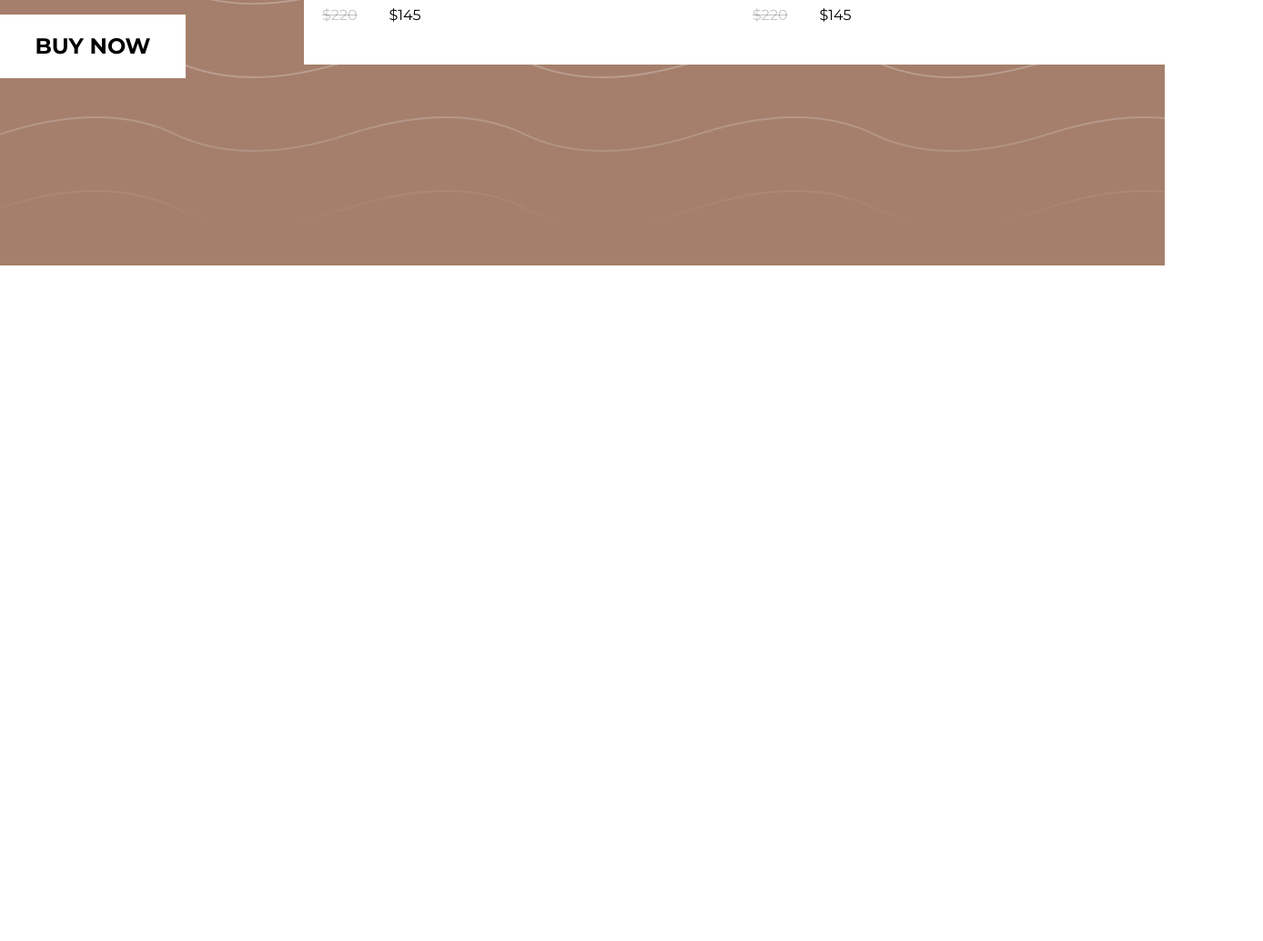
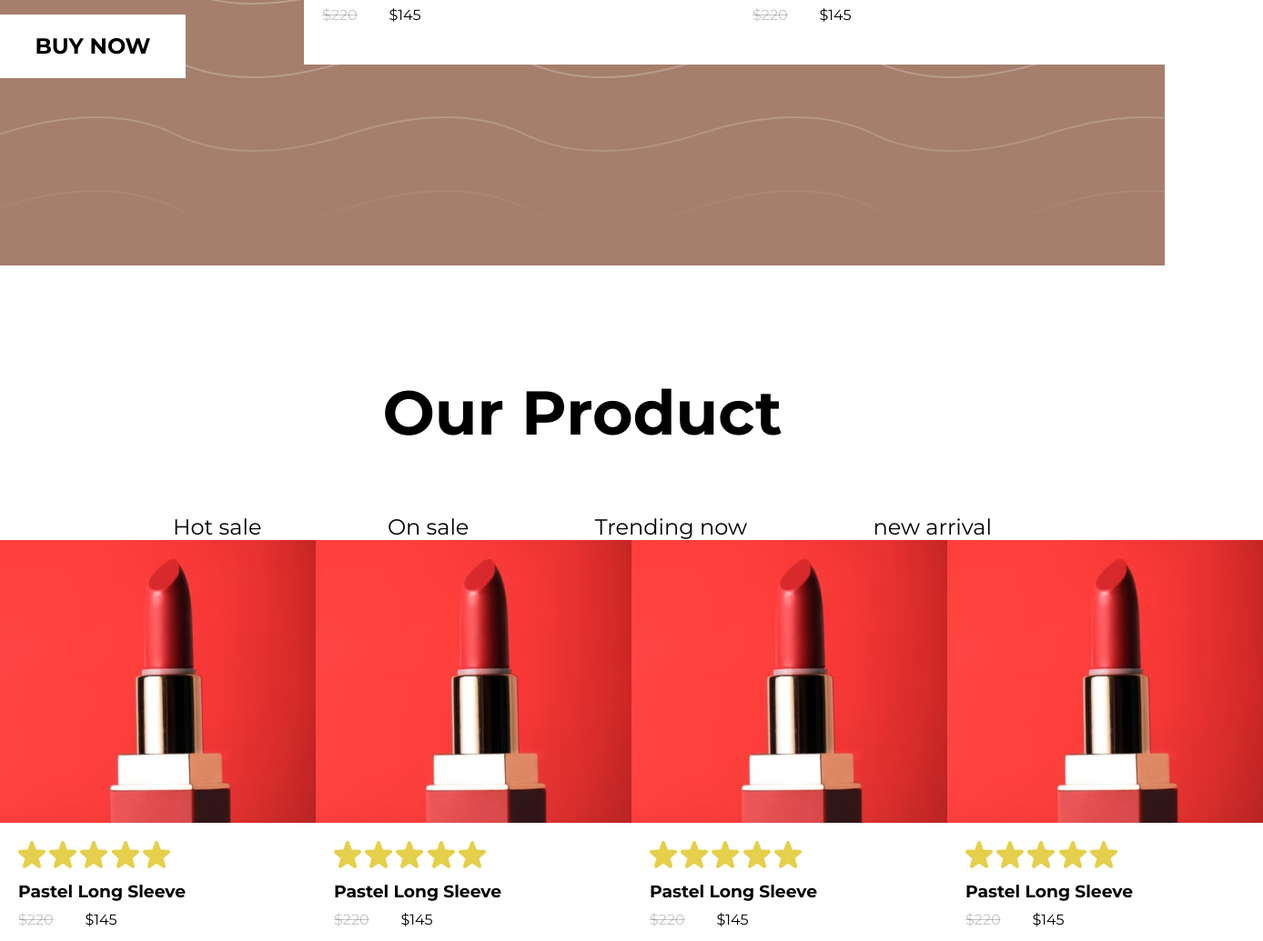
Before and after one commit to BrunoDkroo5/fashion-port, a website: page index.html in a window 1280 px wide. Shown: the part 3736-4771 px from the top of the page at 91% size, 1388 px wide, since content can reach past the window. Before the commit the page ends 4028 px from the top, so only its background shows below. Drawn offline with Linux system fonts and the light colour scheme.

Commit message:
added - new session: aur coloction - news elements, new class, news divs - data 01/12/2023

```diff
--- a/index.html
+++ b/index.html
@@ -115,7 +115,8 @@
                     <img src="image/icons/estrelinha.svg" alt="estrela">
                     <h3>Pastel Long Sleeve</h3>
                     <span>
-                        <p><s>$220</s></p><p>$145</p>
+                        <p><s>$220</s></p>
+                        <p>$145</p>
                     </span>
                 </div>
             </div>
@@ -128,9 +129,81 @@
                     <img src="image/icons/estrelinha.svg" alt="estrela">
                     <h3>Pastel Long Sleeve</h3>
                     <span>
-                        <p><s>$220</s></p><p>$145</p>
+                        <p><s>$220</s></p>
+                        <p>$145</p>
                     </span>
                 </div>
+            </div>
+        </div>
+    </div>
+    <div class="aur-product centralization">
+        <h1>Our Product</h1>
+        <div class="menu-product">
+            <nav>
+                <ul>
+                    <li><a href="#">Hot sale</a></li>
+                    <li><a href="#">On sale</a></li>
+                    <li><a href="#">Trending now</a></li>
+                    <li><a href="#">new arrival</a></li>
+                </ul>
+            </nav>
+        </div>
+    </div>
+    <div class="produtos1">
+        <div class="itens">
+            <div class="caixa">
+                <img src="image/icons/estrelinha.svg" alt="estrela">
+                <img src="image/icons/estrelinha.svg" alt="estrela">
+                <img src="image/icons/estrelinha.svg" alt="estrela">
+                <img src="image/icons/estrelinha.svg" alt="estrela">
+                <img src="image/icons/estrelinha.svg" alt="estrela">
+                <h3>Pastel Long Sleeve</h3>
+                <span>
+                    <p><s>$220</s></p>
+                    <p>$145</p>
+                </span>
+            </div>
+        </div>
+        <div class="itens">
+            <div class="caixa">
+                <img src="image/icons/estrelinha.svg" alt="estrela">
+                <img src="image/icons/estrelinha.svg" alt="estrela">
+                <img src="image/icons/estrelinha.svg" alt="estrela">
+                <img src="image/icons/estrelinha.svg" alt="estrela">
+                <img src="image/icons/estrelinha.svg" alt="estrela">
+                <h3>Pastel Long Sleeve</h3>
+                <span>
+                    <p><s>$220</s></p>
+                    <p>$145</p>
+                </span>
+            </div>
+        </div>
+        <div class="itens">
+            <div class="caixa">
+                <img src="image/icons/estrelinha.svg" alt="estrela">
+                <img src="image/icons/estrelinha.svg" alt="estrela">
+                <img src="image/icons/estrelinha.svg" alt="estrela">
+                <img src="image/icons/estrelinha.svg" alt="estrela">
+                <img src="image/icons/estrelinha.svg" alt="estrela">
+                <h3>Pastel Long Sleeve</h3>
+                <span>
+                    <p><s>$220</s></p>
+                    <p>$145</p>
+                </span>
+            </div>
+        </div>
+        <div class="itens">
+            <div class="caixa">
+                <img src="image/icons/estrelinha.svg" alt="estrela">
+                <img src="image/icons/estrelinha.svg" alt="estrela">
+                <img src="image/icons/estrelinha.svg" alt="estrela">
+                <img src="image/icons/estrelinha.svg" alt="estrela">
+                <img src="image/icons/estrelinha.svg" alt="estrela">
+                <h3>Pastel Long Sleeve</h3>
+                <span>
+                    <p><s>$220</s></p>
+                    <p>$145</p>
+                </span>
             </div>
         </div>
     </div>
```
